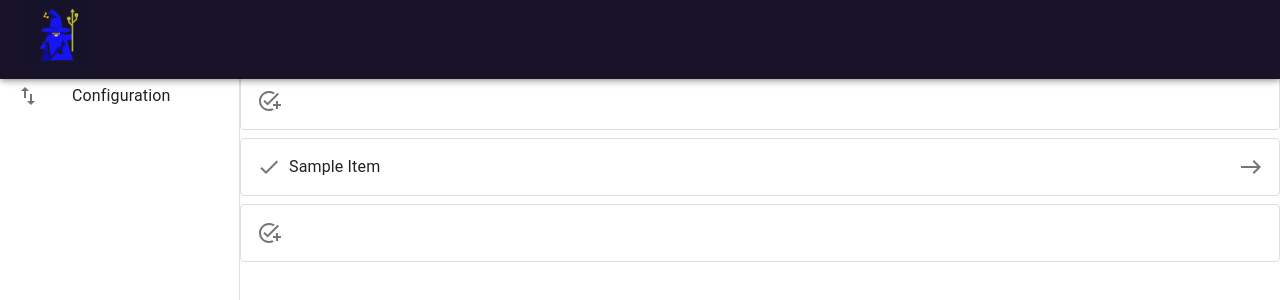
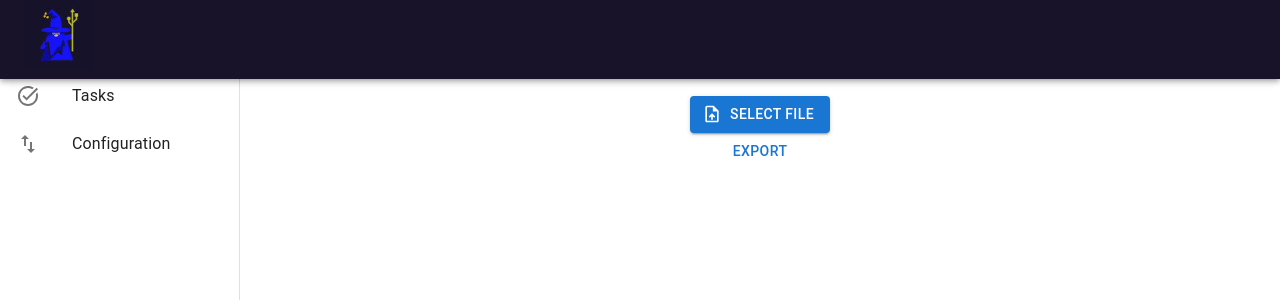
Before and after one commit to Ralfilab/task.management, a React (Vite) app in the folder api.client/: page /config in a window 1280 px wide. Shown: the top 300 px of the page. Built offline with nearby package versions, Linux system fonts and the light colour scheme.

Commit message:
Added two page templates, small and large. Added react router.

```diff
--- a/api.client/package.json
+++ b/api.client/package.json
@@ -14,7 +14,8 @@
     "@mui/material": "^6.0.2",
     "react": "^18.3.1",
     "react-dom": "^18.3.1",
-    "react-quill-new": "^3.3.3"
+    "react-quill-new": "^3.3.3",
+    "react-router-dom": "^6.28.0"
   },
   "devDependencies": {
     "@eslint/js": "^9.9.0",
--- a/api.client/src/App.jsx
+++ b/api.client/src/App.jsx
@@ -1,115 +1,37 @@
-import React, { useState } from 'react';
-import { AppBar, Toolbar, Typography, Drawer, List, ListItemButton, ListItemIcon, ListItemText, CssBaseline, Box, useMediaQuery, useTheme } from '@mui/material';
-import ImportExportIcon from '@mui/icons-material/ImportExport';
+import React from 'react';
+import { useMediaQuery, useTheme } from '@mui/material';
 import ToDoListContainer from './ToDoListContainer';
-import { styled } from '@mui/material/styles';
-import IconButton from '@mui/material/IconButton';
-import Paper from '@mui/material/Paper';
-import Fab from '@mui/material/Fab';
-import MenuIcon from '@mui/icons-material/Menu';
-import AddIcon from '@mui/icons-material/Add';
-import SearchIcon from '@mui/icons-material/Search';
-import MoreIcon from '@mui/icons-material/MoreVert';
-import ConfigurationPopupContainer from './configuration/ConfigurationPopupContainer';
-
-const drawerWidth = 240;
-
-const StyledFab = styled(Fab)({
-  position: 'absolute',
-  zIndex: 1,
-  top: -30,
-  left: 0,
-  right: 0,
-  margin: '0 auto',
-});
+import ConfigurationContainer from './configuration/ConfigurationContainer';
+import { BrowserRouter as Router, Routes, Route } from "react-router-dom";
+import SmallScreenApp from './pageTemplates/smallScreenTemplate';
+import LargeScreenApp from './pageTemplates/largeScreenTemplate';
 
 const App = () => {
-  const [configurationPopupOpen, setConfigurationPopupOpen] = useState(false);
-
   const theme = useTheme();
   const isSmallScreen = useMediaQuery(theme.breakpoints.down('sm'));
 
-  const handleConfigurationPopupClose = () => {
-    setConfigurationPopupOpen(false);
-  };
-
-  const SmallScreenApp = () => {
-    return (
-      <React.Fragment>
-        <CssBaseline />
-        <Paper square sx={{ pb: '50px' }}>
-          <Typography variant="h5" gutterBottom component="div" sx={{ p: 2, pb: 0 }}>
-            Inbox
-          </Typography>
-          <ToDoListContainer />
-        </Paper>
-        <AppBar position="fixed" color="primary" sx={{ top: 'auto', bottom: 0 }}>
-          <Toolbar>
-            <IconButton color="inherit" aria-label="open drawer">
-              <MenuIcon />
-            </IconButton>
-            <StyledFab color="secondary" aria-label="add">
-              <AddIcon />
-            </StyledFab>
-            <Box sx={{ flexGrow: 1 }} />
-            <IconButton color="inherit">
-              <SearchIcon />
-            </IconButton>
-            <IconButton color="inherit">
-              <MoreIcon />
-            </IconButton>
-          </Toolbar>
-        </AppBar>
-      </React.Fragment>
-    );
-  }
-
-  const LargeScreenApp = () => {
-    return (
-      <Box sx={{ display: 'flex' }}>
-        <CssBaseline />
-        <AppBar position="fixed" sx={{ zIndex: (theme) => theme.zIndex.drawer + 1, backgroundColor: '#181329' }}>
-          <Toolbar>
-            <Typography variant="h6" noWrap>
-              <img src="\wizard_logo_dark_background_small.jpg"></img>
-            </Typography>
-          </Toolbar>
-        </AppBar>
-        <Drawer
-          variant="permanent"
-          sx={{
-            width: drawerWidth,
-            flexShrink: 0,
-            [`& .MuiDrawer-paper`]: { width: drawerWidth, boxSizing: 'border-box' },
-          }}
-        >
-          <Toolbar />
-          <Box sx={{ overflow: 'auto' }}>
-            <List>
-              <ListItemButton key="ConfigurationButton" component="a" onClick={() => setConfigurationPopupOpen(true)}>
-                <ListItemIcon>
-                  <ImportExportIcon />
-                </ListItemIcon>
-                <ListItemText primary="Configuration" />
-              </ListItemButton>
-            </List>
-          </Box>
-        </Drawer>
-        <Box
-          component="main"
-          sx={{ flexGrow: 1 }}
-        >
-          <Toolbar />
-          <ToDoListContainer />
-          <ConfigurationPopupContainer open={configurationPopupOpen} handleClose={handleConfigurationPopupClose} />
-        </Box>
-      </Box>
-    );
-  }
-
   return (
-    isSmallScreen ? SmallScreenApp() : LargeScreenApp()
+    <Router future={{
+      v7_relativeSplatPath: true,
+      v7_startTransition: true
+    }}>
+      {isSmallScreen ? (
+        <SmallScreenApp>
+          <Routes>
+            <Route path="/*" element={<ToDoListContainer />} />
+            <Route path="/config" element={<ConfigurationContainer />} />
+          </Routes>
+        </SmallScreenApp>
+      ) : (
+          <LargeScreenApp>
+            <Routes>
+              <Route path="/*" element={<ToDoListContainer />} />
+              <Route path="/config" element={<ConfigurationContainer />} />
+            </Routes>
+          </LargeScreenApp>
+      )}
+    </Router>
   );
-};
+}
 
 export default App;
--- a/api.client/src/TodoList.jsx
+++ b/api.client/src/TodoList.jsx
@@ -30,6 +30,7 @@ const ToDoList = ({ items, editId, setEditId, newItem, setNewItem, alertOpen, ha
     <>
     <List ref={listRef}>
       <ListItem
+        key="add-new-top"
         draggable
         onDragStart={(e) => handleDragStart(e, items.length)}
         onDrop={(e) => handleDrop(e, items.length)}
@@ -87,6 +88,7 @@ const ToDoList = ({ items, editId, setEditId, newItem, setNewItem, alertOpen, ha
       ))}
       { items.length > 0 && (
         <ListItem
+          key="add-new-bottom"
           draggable
           onDragStart={(e) => handleDragStart(e, items.length)}
           onDrop={(e) => handleDrop(e, items.length)}
--- /dev/null
+++ b/api.client/src/configuration/ConfigurationContainer.jsx
@@ -0,0 +1,54 @@
+import React, { useState } from 'react';
+import { Button, Typography, Box } from '@mui/material';
+import { UploadFile } from '@mui/icons-material';
+
+import TaskRepository from '../tasks/TaskRepository';
+
+const ConfigurationContainer = () => {
+  const [fileContent, setFileContent] = useState('');
+
+  /*const theme = useTheme();*/
+  // const isSmallScreen = useMediaQuery(theme.breakpoints.down('sm'));
+
+  const handleFileChange = (event) => {
+    const file = event.target.files[0];
+    if (file) {
+      const reader = new FileReader();
+      reader.onload = (e) => {
+        setFileContent(e.target.result);
+      };
+      reader.readAsText(file);
+    }
+  };
+
+  return (
+    <Box sx={{ display: 'flex', flexDirection: 'column', alignItems: 'center', mt: 4 }}>
+      <Button
+        variant="contained"
+        component="label"
+        startIcon={<UploadFile />}
+      >
+        Select File
+        <input
+          type="file"
+          hidden
+          onChange={handleFileChange}
+        />
+      </Button>
+      {fileContent && (
+        <Box sx={{ mt: 2, p: 2, border: '1px solid #ccc', width: '100%', maxWidth: '600px' }}>
+          <Typography variant="h6">File Content:</Typography>
+          <Typography variant="body1" sx={{ whiteSpace: 'pre-wrap' }}>
+            {fileContent}
+          </Typography>
+        </Box>
+      )}
+      <Button
+        component="label" onClick={() => TaskRepository.exportAllDataToFile()} >
+        Export
+      </Button>
+    </Box>
+  );
+};
+
+export default ConfigurationContainer;
--- a/api.client/src/configuration/ConfigurationPopupContainer.jsx
+++ /dev/null
@@ -1,85 +0,0 @@
-import React, { useState } from 'react';
-import {
-  Button, Typography, Box, Dialog,
-  DialogContent,
-  DialogTitle, IconButton,
-  useMediaQuery, useTheme
-} from '@mui/material';
-import CloseIcon from '@mui/icons-material/Close';
-import { UploadFile } from '@mui/icons-material';
-
-import TaskRepository from '../tasks/TaskRepository';
-
-const ConfigurationPopupContainer = ({ open, handleClose }) => {
-  const [fileContent, setFileContent] = useState('');
-
-  const theme = useTheme();
-  const isSmallScreen = useMediaQuery(theme.breakpoints.down('sm'));
-
-  const handleFileChange = (event) => {
-    const file = event.target.files[0];
-    if (file) {
-      const reader = new FileReader();
-      reader.onload = (e) => {
-        setFileContent(e.target.result);
-      };
-      reader.readAsText(file);
-    }
-  };
-
-  return (
-    <Dialog
-      fullScreen={isSmallScreen}
-      fullWidth
-      maxWidth="md"
-      open={open}
-      onClose={handleClose}
-    >
-      <DialogTitle>
-        Import / Export All Data
-        <IconButton
-          aria-label="close"
-          onClick={handleClose}
-          sx={{
-            position: 'absolute',
-            right: 8,
-            top: 8,
-            color: (theme) => theme.palette.grey[500],
-          }}
-        >
-          <CloseIcon />
-        </IconButton>
-      </DialogTitle>
-      <DialogContent>
-        <Box sx={{ display: 'flex', flexDirection: 'column', alignItems: 'center', mt: 4 }}>
-          <Button
-            variant="contained"
-            component="label"
-            startIcon={<UploadFile />}
-          >
-            Select File
-            <input
-              type="file"
-              hidden
-              onChange={handleFileChange}
-            />
-          </Button>
-          {fileContent && (
-            <Box sx={{ mt: 2, p: 2, border: '1px solid #ccc', width: '100%', maxWidth: '600px' }}>
-              <Typography variant="h6">File Content:</Typography>
-              <Typography variant="body1" sx={{ whiteSpace: 'pre-wrap' }}>
-                {fileContent}
-              </Typography>
-            </Box>
-          )}
-          <Button
-            component="label" onClick={() => TaskRepository.exportAllDataToFile()} >
-            Export
-          </Button>
-        </Box>
-      </DialogContent>
-    </Dialog>
-  );
-};
-
-export default ConfigurationPopupContainer;
--- a/api.client/src/configuration/ImportExport.jsx
+++ /dev/null
@@ -1 +0,0 @@
-console.log("Hello World!")
--- /dev/null
+++ b/api.client/src/pageTemplates/largeScreenTemplate.jsx
@@ -0,0 +1,57 @@
+import React from 'react';
+import { AppBar, Toolbar, Typography, Drawer, List, ListItemButton, ListItemText, ListItemIcon, CssBaseline, Box } from '@mui/material';
+import ImportExportIcon from '@mui/icons-material/ImportExport';
+import TaskAltOutlinedIcon from '@mui/icons-material/TaskAltOutlined';
+import { Link } from "react-router-dom";
+
+const LargeScreenTemplate = ({ children }) => {
+  const drawerWidth = 240;
+
+  return (
+    <Box sx={{ display: 'flex' }}>
+      <CssBaseline />
+      <AppBar position="fixed" sx={{ zIndex: (theme) => theme.zIndex.drawer + 1, backgroundColor: '#181329' }}>
+        <Toolbar>
+          <Typography variant="h6" noWrap>
+            <img src="\wizard_logo_dark_background_small.jpg"></img>
+          </Typography>
+        </Toolbar>
+      </AppBar>
+      <Drawer
+        variant="permanent"
+        sx={{
+          width: drawerWidth,
+          flexShrink: 0,
+          [`& .MuiDrawer-paper`]: { width: drawerWidth, boxSizing: 'border-box' },
+        }}
+      >
+        <Toolbar />
+        <Box sx={{ overflow: 'auto' }}>
+          <List>
+            <ListItemButton key="TasksButton" component={Link} to="/">
+              <ListItemIcon>
+                <TaskAltOutlinedIcon />
+              </ListItemIcon>
+              <ListItemText primary="Tasks" />
+            </ListItemButton>
+            <ListItemButton key="ConfigurationButton" component={Link} to="/config">
+              <ListItemIcon>
+                <ImportExportIcon />
+              </ListItemIcon>
+              <ListItemText primary="Configuration" />
+            </ListItemButton>
+          </List>
+        </Box>
+      </Drawer>
+      <Box
+        component="main"
+        sx={{ flexGrow: 1 }}
+      >
+        <Toolbar />
+        { children }
+      </Box>
+    </Box>
+  );
+};
+
+export default LargeScreenTemplate;
--- /dev/null
+++ b/api.client/src/pageTemplates/smallScreenTemplate.jsx
@@ -0,0 +1,52 @@
+import React from 'react';
+import { AppBar, Toolbar, Typography, CssBaseline, Box } from '@mui/material';
+import Paper from '@mui/material/Paper';
+import MenuIcon from '@mui/icons-material/Menu';
+import IconButton from '@mui/material/IconButton';
+import { styled } from '@mui/material/styles';
+import Fab from '@mui/material/Fab';
+import AddIcon from '@mui/icons-material/Add';
+import SearchIcon from '@mui/icons-material/Search';
+import MoreIcon from '@mui/icons-material/MoreVert';
+
+const StyledFab = styled(Fab)({
+  position: 'absolute',
+  zIndex: 1,
+  top: -30,
+  left: 0,
+  right: 0,
+  margin: '0 auto',
+});
+
+const SmallScreenTemplate = ({ children }) => {
+  return (
+    <React.Fragment>
+      <CssBaseline />
+      <Paper square sx={{ pb: '50px' }}>
+        <Typography variant="h5" gutterBottom component="div" sx={{ p: 2, pb: 0 }}>
+          Inbox
+        </Typography>
+        { children }
+      </Paper>
+      <AppBar position="fixed" color="primary" sx={{ top: 'auto', bottom: 0 }}>
+        <Toolbar>
+          <IconButton color="inherit" aria-label="open drawer">
+            <MenuIcon />
+          </IconButton>
+          <StyledFab color="secondary" aria-label="add">
+            <AddIcon />
+          </StyledFab>
+          <Box sx={{ flexGrow: 1 }} />
+          <IconButton color="inherit">
+            <SearchIcon />
+          </IconButton>
+          <IconButton color="inherit">
+            <MoreIcon />
+          </IconButton>
+        </Toolbar>
+      </AppBar>
+    </React.Fragment>
+  );
+};
+
+export default SmallScreenTemplate;
--- a/api.client/src/tasks/TaskOperations.js
+++ b/api.client/src/tasks/TaskOperations.js
@@ -5,7 +5,7 @@
   }
 
   static generateUniqueId() {
-    Date.now() + Math.random().toString(36).substr(2, 9);
+    return Date.now() + Math.random().toString(36).substr(2, 9);
   }
 }
 
```
Also changed, not shown: 2 other files (tests, documents, lock files or other folders).
